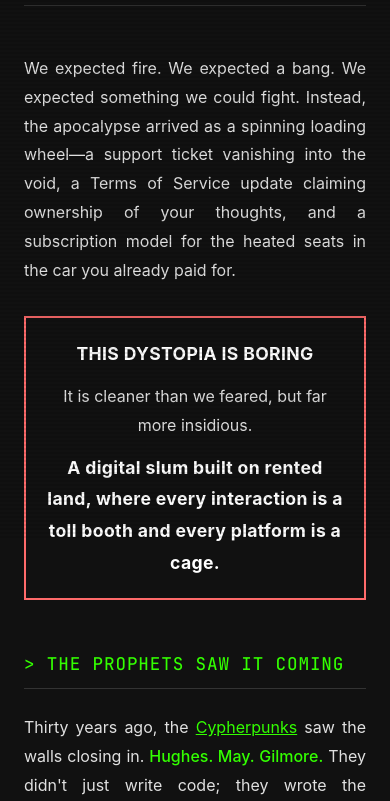
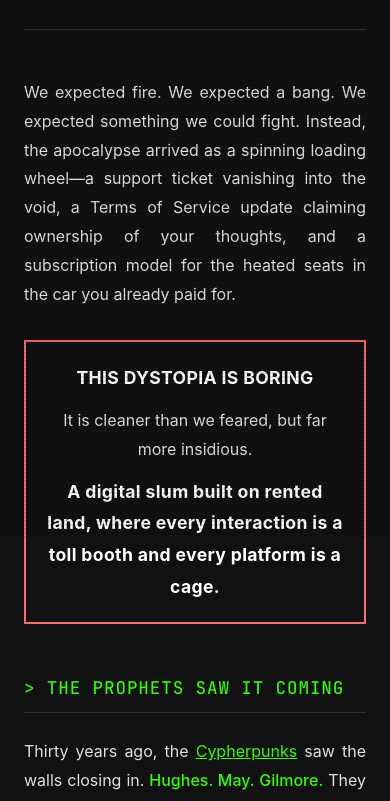
Before and after one commit to LocalGhostDao/web, a plain HTML site: page public/manifesto.html in a window 390 px wide. Shown: the part 304-1105 px from the top of the page. Drawn offline with Linux system fonts and the light colour scheme.

Commit message:
Manifesto - Why we are building fix

```diff
--- a/public/manifesto.html
+++ b/public/manifesto.html
@@ -610,7 +610,7 @@
             }
 
             main {
-                padding: 6rem 1.5rem 3rem;
+                padding: 7.5rem 1.5rem 3rem;
             }
 
             h1 {
```
